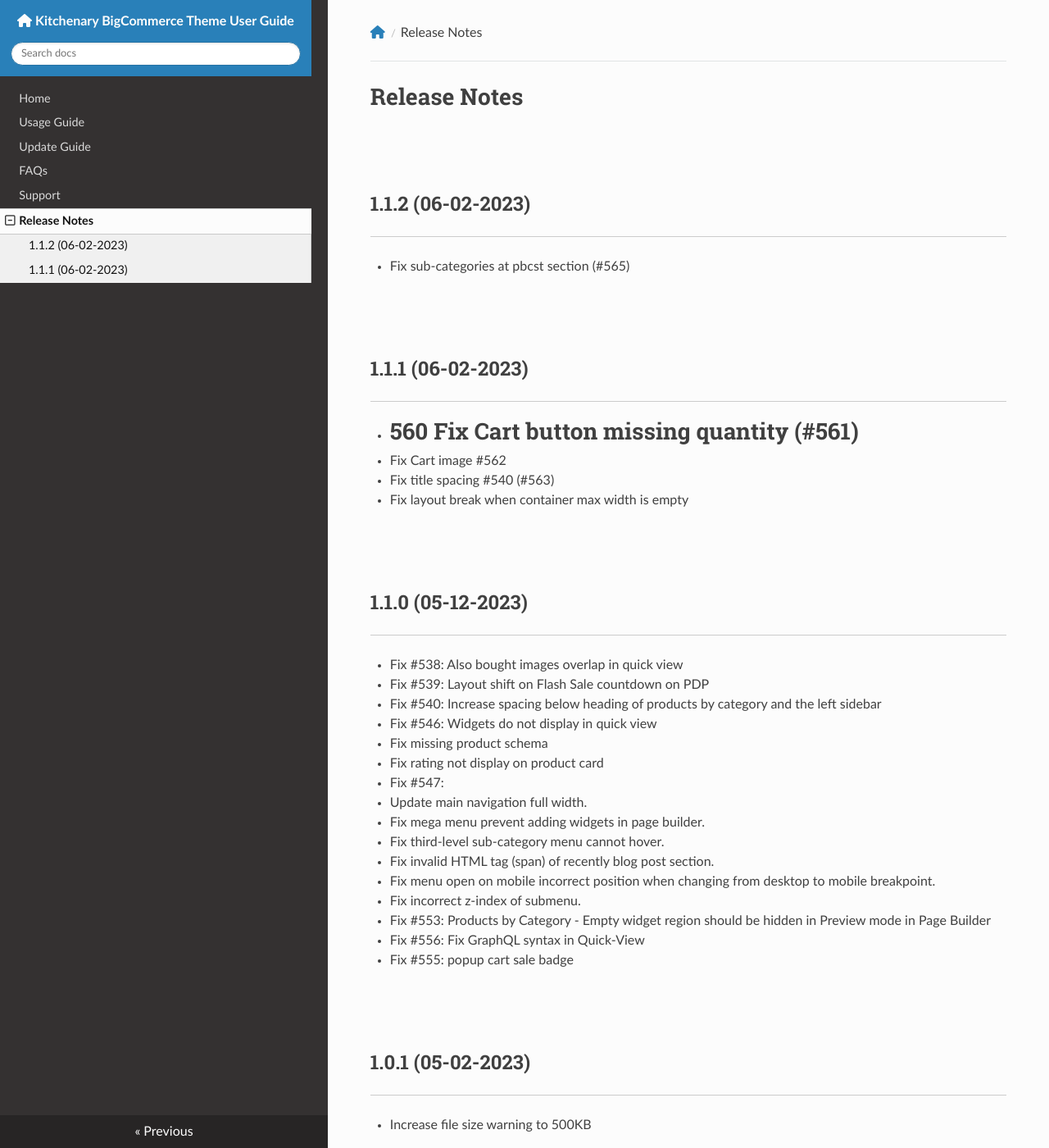
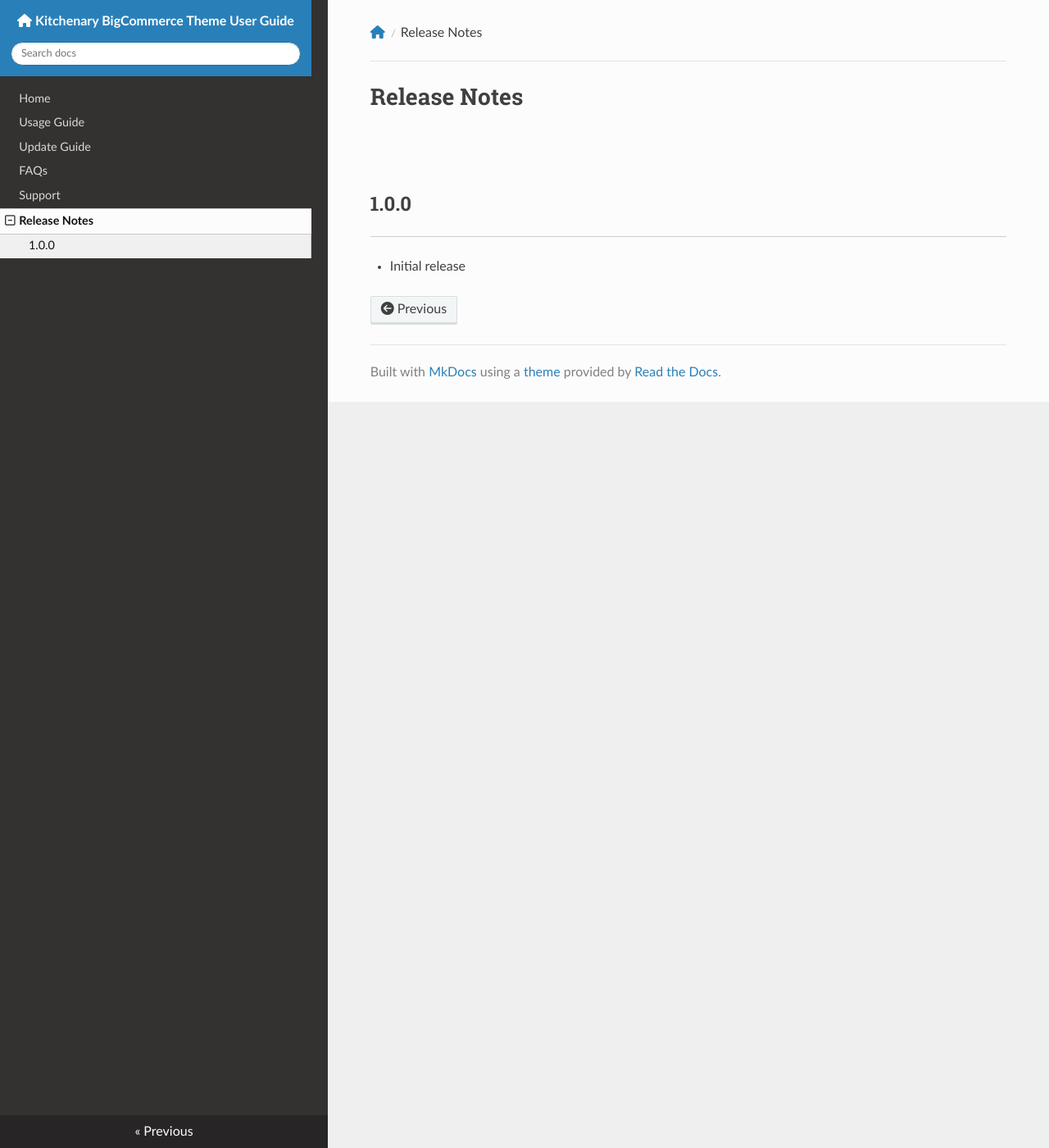
Before and after one commit to allcommerce/bc-kitchenary-docs, an MkDocs documentation site: the page built from docs/changelog.md, in a window 1280 px wide and 1400 px high. Shown: the whole window at 82% size. Built offline with MkDocs 1.6.1, drawn with Linux system fonts in a browser that asks for light colours; nearby versions of some CDN libraries.

Commit message:
Update changelog

```diff
--- a/docs/changelog.md
+++ b/docs/changelog.md
@@ -1,33 +1,4 @@
 # Release Notes
 
-## 1.1.2 (06-02-2023)
-- Fix sub-categories at pbcst section (#565)
-
-## 1.1.1 (06-02-2023)
-- #560 Fix Cart button missing quantity (#561)
-- Fix Cart image #562
-- Fix title spacing #540 (#563)
-- Fix layout break when container max width is empty
-
-## 1.1.0 (05-12-2023)
-- Fix #538: Also bought images overlap in quick view
-- Fix #539: Layout shift on Flash Sale countdown on PDP
-- Fix #540: Increase spacing below heading of products by category and the left sidebar
-- Fix #546: Widgets do not display in quick view
-- Fix missing product schema
-- Fix rating not display on product card
-- Fix #547:
-  - Update main navigation full width.
-  - Fix mega menu prevent adding widgets in page builder.
-  - Fix third-level sub-category menu cannot hover.
-  - Fix invalid HTML tag (span) of recently blog post section.
-  - Fix menu open on mobile incorrect position when changing from desktop to mobile breakpoint.
-  - Fix incorrect z-index of submenu.
-- Fix #553: Products by Category - Empty widget region should be hidden in Preview mode in Page Builder
-- Fix #556: Fix GraphQL syntax in Quick-View
-- Fix #555: popup cart sale badge
-
-## 1.0.1 (05-02-2023)
-- Increase file size warning to 500KB
-
-## 1.0.0 (04-17-2023)
+## 1.0.0
+- Initial release
```
